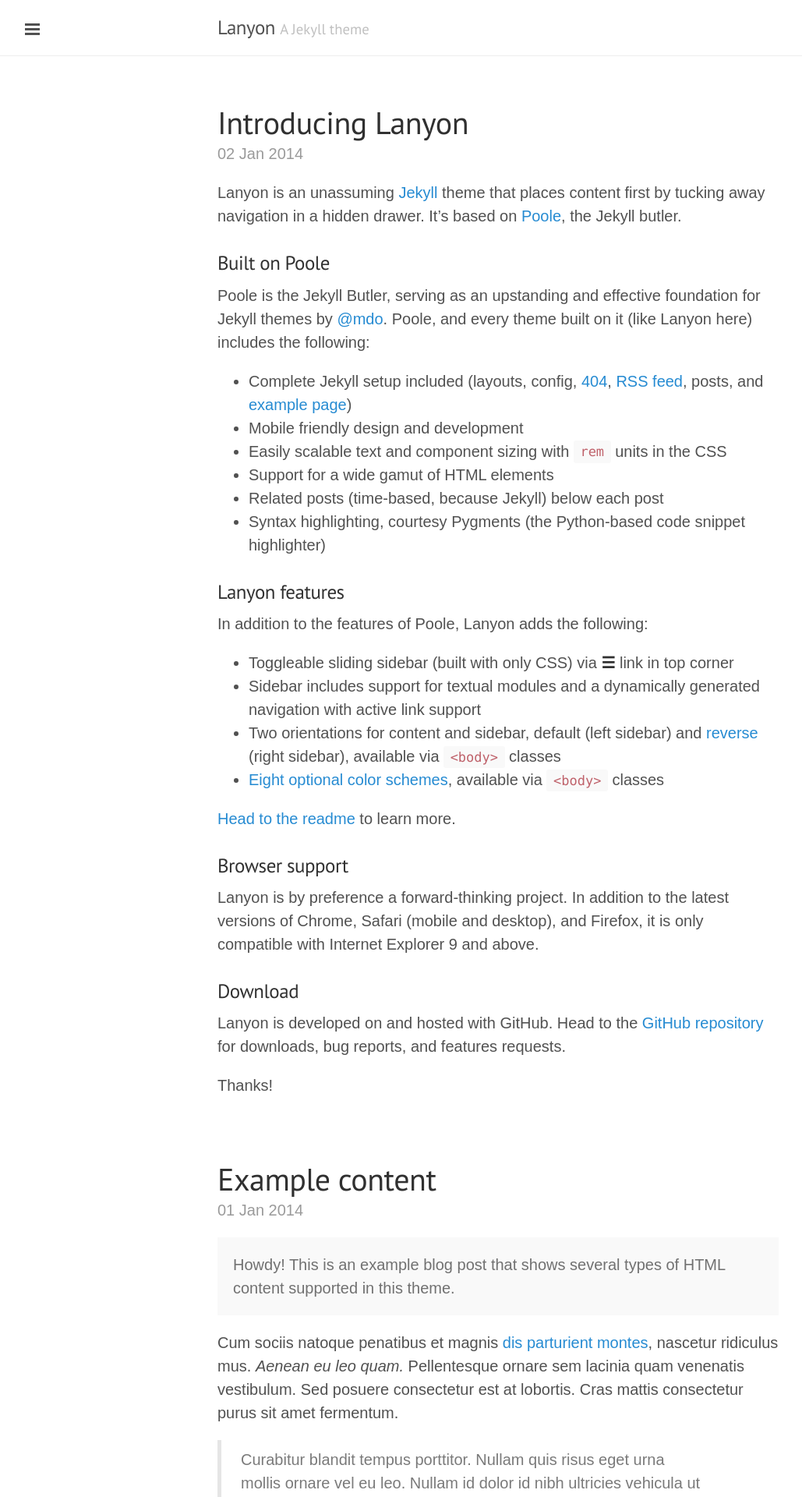
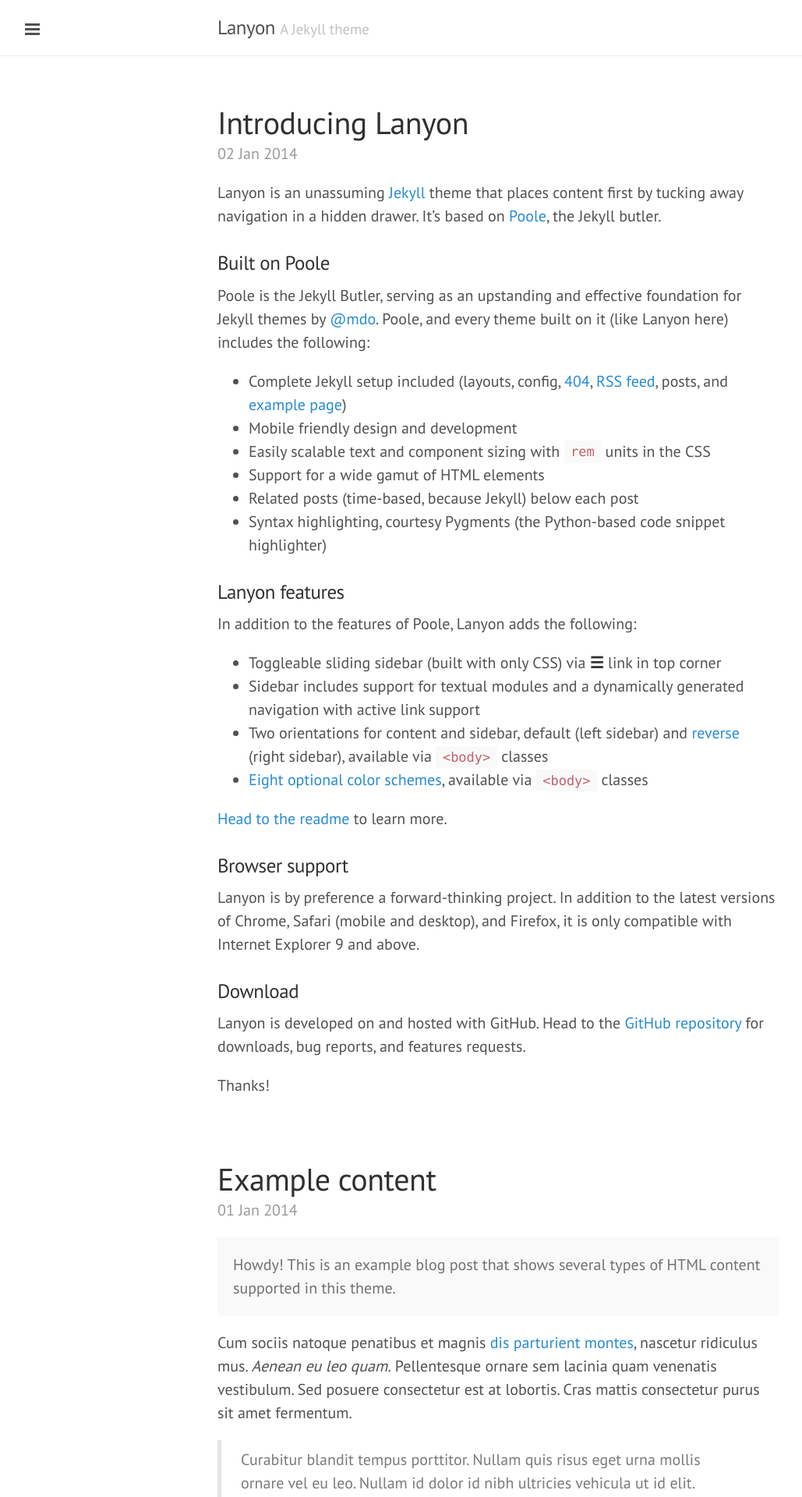
Before and after one commit to shinydinosaur/shinydinosaur.github.io, a Jekyll site: the page built from index.html, in a window 1280 px wide. Shown: the top 1920 px of the page at 78% size, without its empty margins (1-1030 px from the left). Built offline with Jekyll 4.4.1, drawn with Linux system fonts in a browser that asks for light colours; Markdown is read by kramdown in place of the engine named in the settings; the list of posts is cut into pages by our own code.

Commit message:
Updated lanyon.css

```diff
--- a/public/css/lanyon.css
+++ b/public/css/lanyon.css
@@ -42,8 +42,7 @@
 
 html {
   /*font-family: "PT Serif", Georgia, "Times New Roman", serif;*/
-/*  font-family: "PT Sans", Helvetica, Arial, sans-serif; */
-  font-family:'Droid Sans', Arial, sans-serif;
+  font-family: "PT Sans", Helvetica, Arial, sans-serif;
 }
 
 h1, h2, h3, h4, h5, h6 {
```
